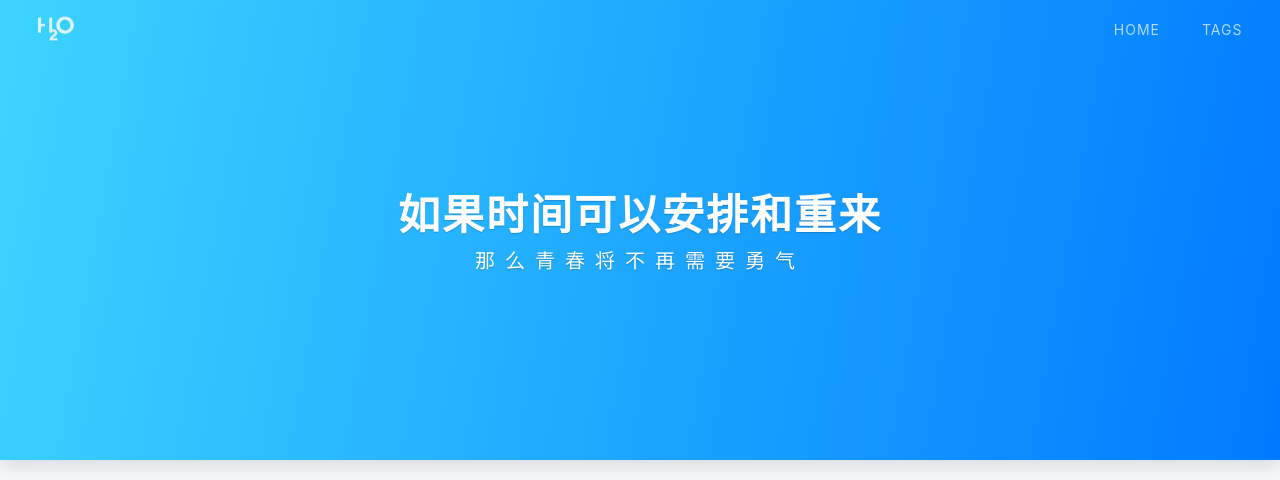
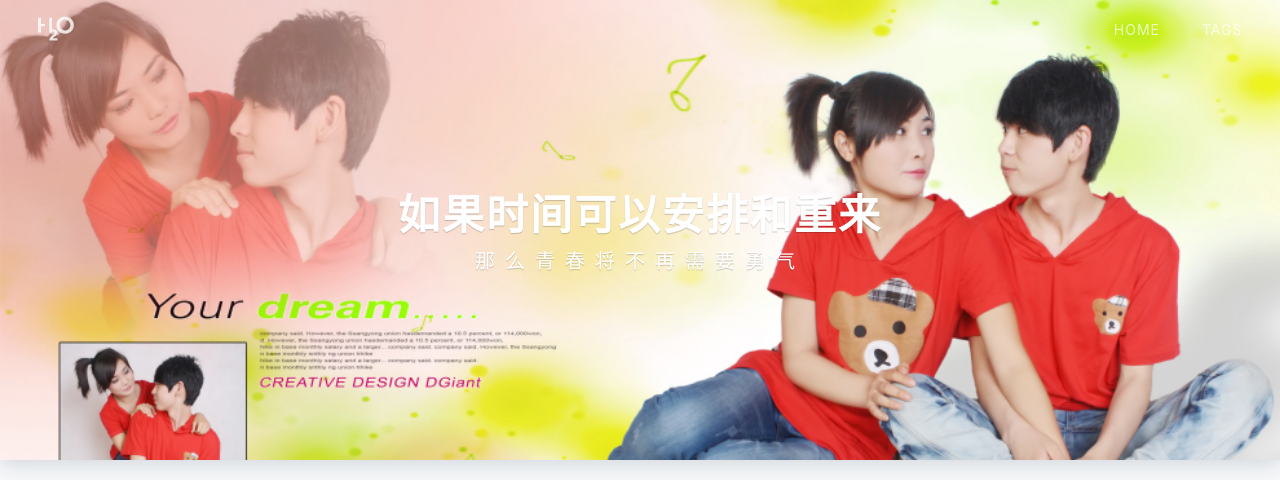
Before and after one commit to yourkkc/yourkkc.github.io, a Jekyll site: the page built from index.html, in a window 1280 px wide and 1116 px high. Shown: the top 480 px of the window. Built offline with Jekyll 4.4.1, drawn with Linux system fonts in a browser that asks for light colours; nearby versions of some CDN libraries; the list of posts is cut into pages by our own code; a style sheet for code colours, icons or effects is not loaded; grey boxes are pictures that could not be loaded.

Commit message:
'博客'

```diff
--- a/index.html
+++ b/index.html
@@ -2,6 +2,7 @@
 layout: default
 home-title: 如果时间可以安排和重来
 description: 那么青春将不再需要勇气
+header-img: assets/img/banner.jpg
 ---
 
 {% include header.html %}
```
Also changed, not shown: assets/img/banner.jpg (added).
